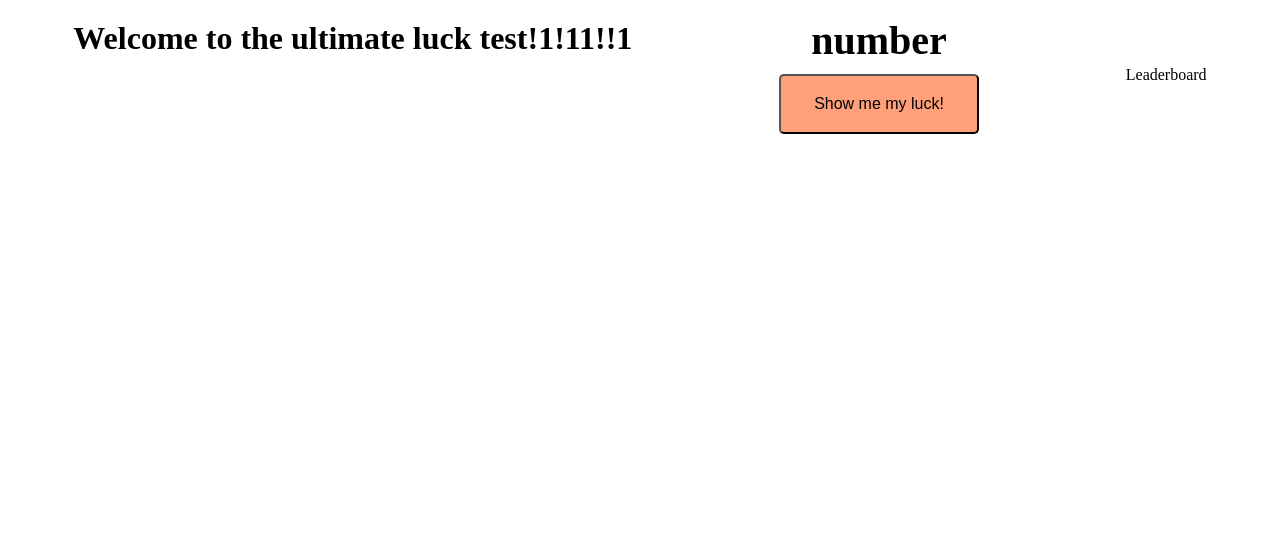
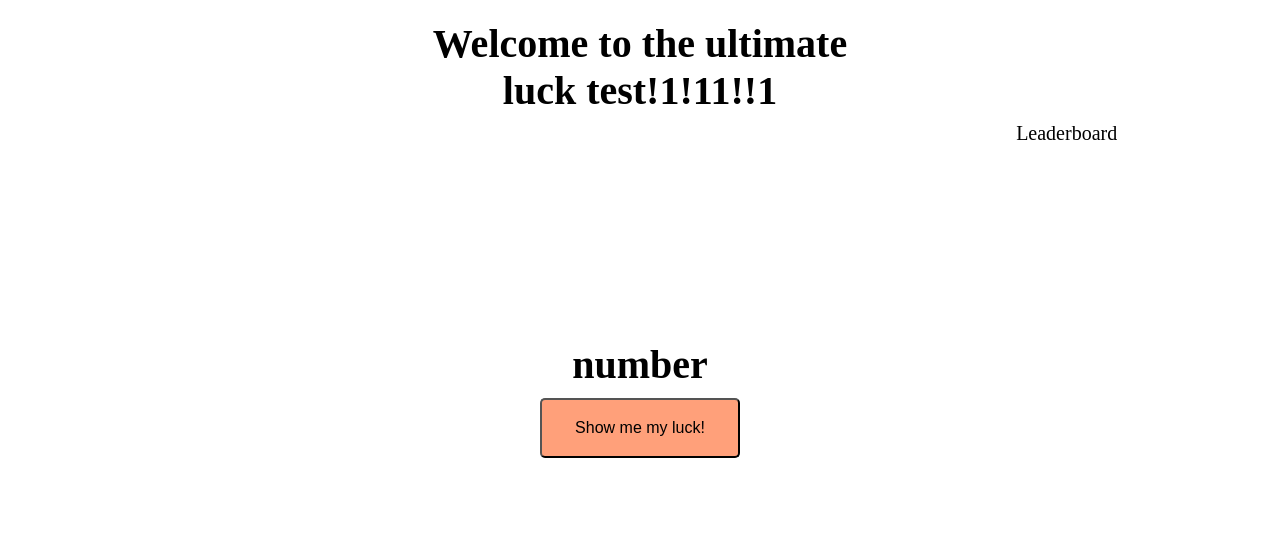
Before and after one commit to CaioaPy/The-Ultimate-Luck-Test, a plain HTML site: page src/index.html in a window 1280 px wide. Drawn offline with Linux system fonts and the light colour scheme.

Commit message:
grid remake

```diff
--- a/src/style.css
+++ b/src/style.css
@@ -5,42 +5,49 @@
     background-color: white;
     color: black;
 }
+
+body {
+    display: grid;
+    grid-template-columns: 1fr 1fr 1fr;
+    grid-template-rows: 1fr 1fr 1fr;
+    height: 100vh; /* Ensures the grid takes the full viewport height */
+}
+
 header {
+    grid-column: 2;
+    grid-row: 1;
     text-align: center;
     margin-top: 20px;
 }
-body {
-    display: grid;
-    grid: 150px / auto auto auto;
+
+h1#title {
+    font-size: 40px;
 }
-h1#title {
+
+div.container {
     grid-column: 2;
+    grid-row: 2;
     display: flex;
     flex-direction: column;
     justify-content: center;
     align-items: center;
-    flex-grow: 1;
 }
-div.container {
-    grid-column: 2;
+
+div.lb {
+    grid-column: 3;
+    grid-row: 1;
     display: flex;
     flex-direction: column;
     justify-content: center;
     align-items: center;
-    flex-grow: 1;
+    font-size: 20px;
 }
-div.lb{
-    grid-column: 3;
-    display: flex;
-    flex-direction: column;
-    justify-content: center;
-    align-items: center;
-    flex-grow: 1;
-}
+
 h1#myh1 {
     font-size: 40px;
     margin-bottom: 10px;
 }
+
 button#roll {
     width: 200px;
     height: 60px;
```
